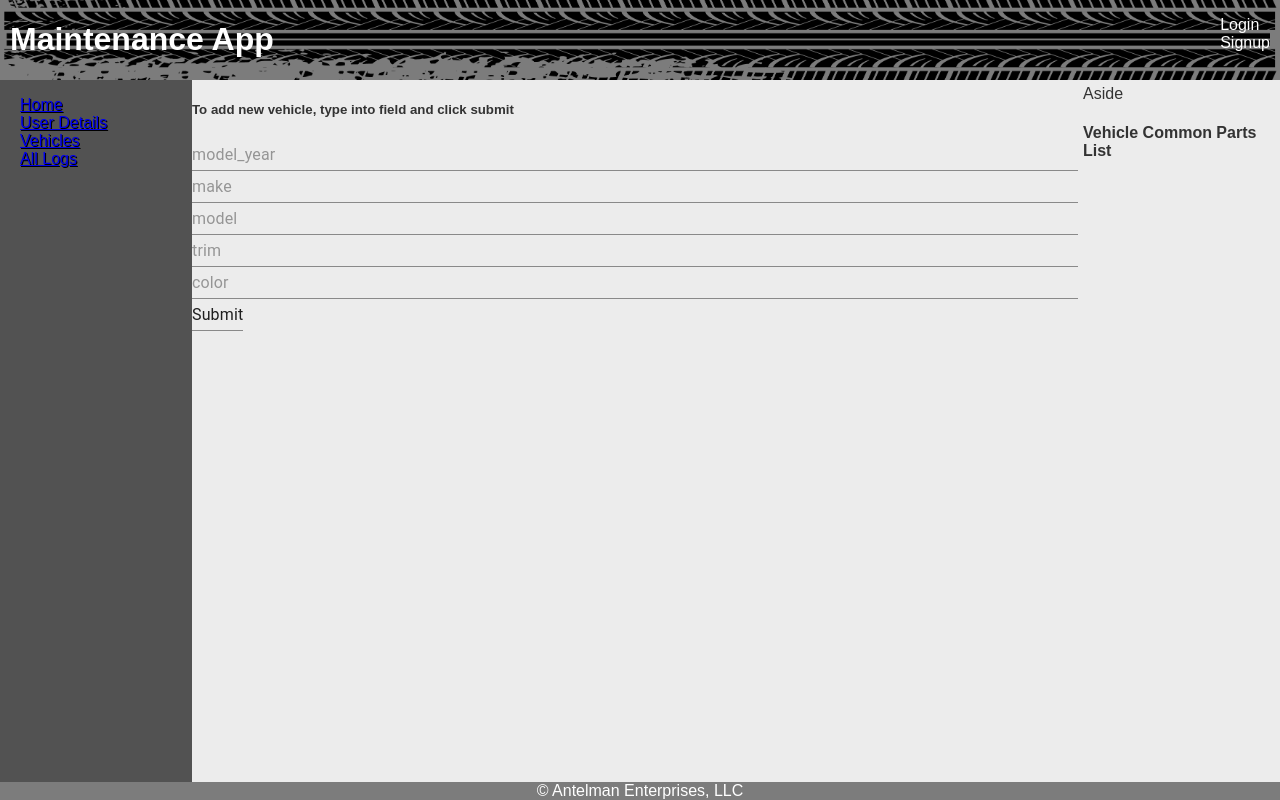
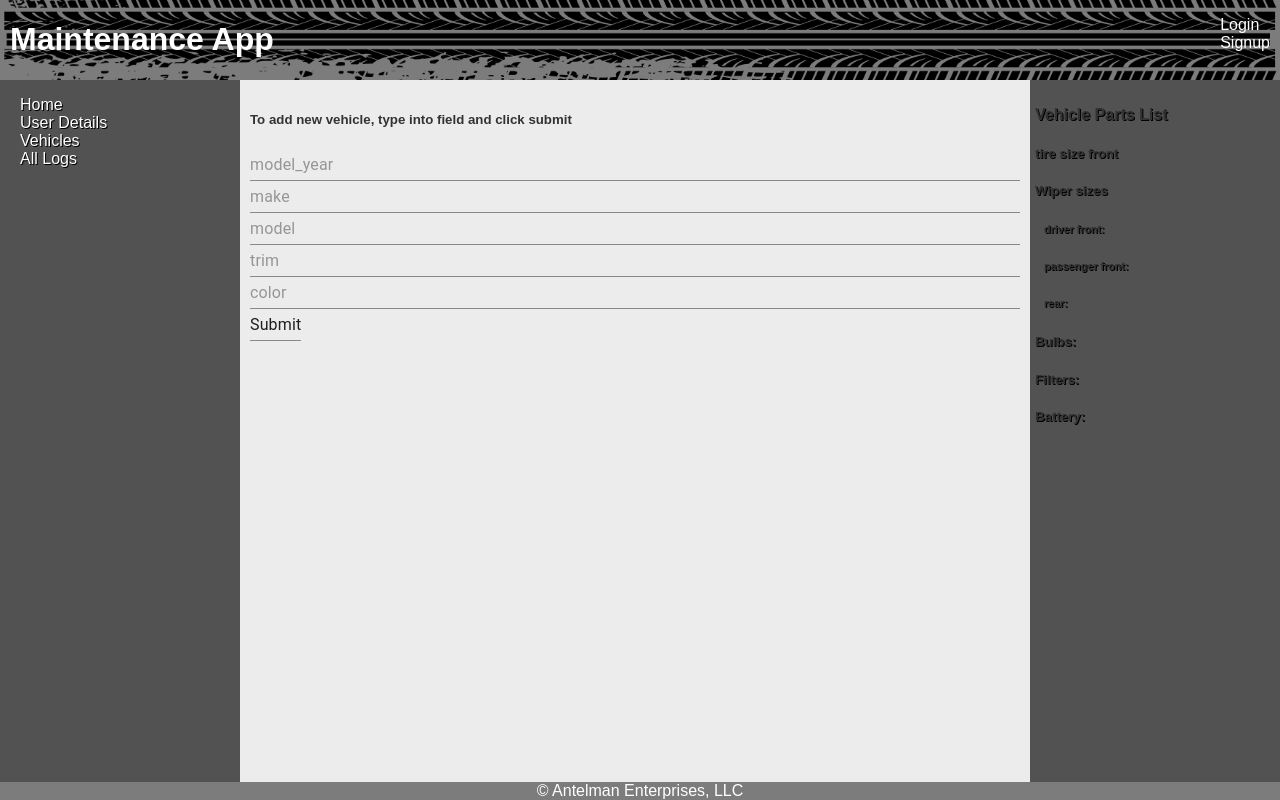
Before and after one commit to Antelman82/maintenance-app-frontend, a React (Create React App) app in the folder maintenance-log-app/: page /vehicleadd in a window 1280 px wide. Built offline with nearby package versions, Linux system fonts and the light colour scheme.

Commit message:
updated some css formatting, tooltips for vehicles, and improved log functionality

```diff
--- a/maintenance-log-app/src/App.js
+++ b/maintenance-log-app/src/App.js
@@ -406,7 +406,7 @@ class App extends Component {
               <li><Link to="/home">Home</Link></li>
               <li><Link to="/user">User Details</Link></li>
               <li><Link to="/vehicles">Vehicles</Link></li>
-              <li><Link to="/logs">All Logs</Link></li>
+              <li><Link to="/logs/all">All Logs</Link></li>
             </ul>
           </nav>
           <main className="App-content">
@@ -470,7 +470,7 @@ class App extends Component {
                 }
               />
               <Route
-                path='/logs'
+                path='/logs/:id'
                 render={routerProps =>
                   <Logs
                     {...routerProps}
@@ -480,12 +480,17 @@ class App extends Component {
               />
               <Route path="/*" render={() => <Redirect to="/home" />} />
             </Switch>
-            {/* <UserInfo props={this.state.userInfo}/> */}
-            {/* <Vehicles props={this.state}/> */}
-            {/* <Logs props={this.state}/> */}
           </main>
-          <aside className="App-sidebar">Aside
-            <h4>Vehicle Common Parts List</h4>
+          <aside className="App-sidebar">
+            <h4>Vehicle Parts List</h4>
+            <h5>tire size front</h5>
+            <h5>Wiper sizes</h5>
+            <h6>&nbsp;&nbsp; driver front:</h6>
+            <h6>&nbsp;&nbsp; passenger front:</h6>
+            <h6>&nbsp;&nbsp; rear:</h6>
+            <h5>Bulbs:</h5>
+            <h5>Filters:</h5>
+            <h5>Battery:</h5>
           </aside>
         </div>
 
--- a/maintenance-log-app/src/Logs.js
+++ b/maintenance-log-app/src/Logs.js
@@ -1,8 +1,5 @@
 import React, { Component } from 'react';
 
-
-// const base_url = window.SERVER_ADDRESS
-const base_url = 'http://localhost:8000/api/'
 
 class Logs extends Component {
   constructor(props){
@@ -10,22 +7,47 @@ class Logs extends Component {
   }
 
   render() {
-    // console.log('Log Component Render', this.props.props.logs[0])
-    let logDetails = this.props.props.logs.map((log, index) => {
-        return (
+    console.log('Log Component Render', this.props)
+    console.log(this.props.match.params && this.props.match.params.id)
+    let logDetails = []
+    if(this.props.match.params.id !== 'all'){
+    logDetails = this.props.props.logs.map((log, index) => {
+        if (log.vehicle == this.props.match.params.id){
+          return (
             <div key={index}>
-                <li>{`entry_date: ${log.entry_date}`}</li>
                 <li>{`date of service: ${log.date}`}</li>
                 <li>{`shop: ${log.shop}`}</li>
                 <li>{`receipts: ${log.receipts}`}</li>
                 <li>{`repair name: ${log.repair_name}`}</li>
                 <li>{`cost: ${log.cost}`}</li>
                 <li>{`description: ${log.description}`}</li>
+                <li>{`vehicle: ${log.vehicle}`}</li>
+                <h6>{`entry_date: ${log.entry_date}`}</h6>
                 <li>==================================</li>
             </div>
+          )
+        }
+    })}
+
+    if(this.props.match.params.id === 'all'){
+      logDetails = this.props.props.logs.map((log, index) => {
+        return (
+          <div key={index}>
+              <li>{`date of service: ${log.date}`}</li>
+              <li>{`shop: ${log.shop}`}</li>
+              <li>{`receipts: ${log.receipts}`}</li>
+              <li>{`repair name: ${log.repair_name}`}</li>
+              <li>{`cost: ${log.cost}`}</li>
+              <li>{`description: ${log.description}`}</li>
+              <li>{`vehicle: ${log.vehicle}`}</li>
+              <h6>{`entry_date: ${log.entry_date}`}</h6>
+              <li>==================================</li>
+          </div>
         )
     })
+    }
 
+    console.log(logDetails)
 
     return (
         <div>
--- a/maintenance-log-app/src/Vehicles.js
+++ b/maintenance-log-app/src/Vehicles.js
@@ -13,10 +13,11 @@ class Vehicles extends Component {
         // console.log(vehicle)
         return (
             <div key={index}>
-                <li>{`${vehicle && vehicle.model_year} ${vehicle && vehicle.make} ${vehicle && vehicle.model}`}</li>
+                <Link to={`/logs/${vehicle && vehicle.id}`}><li className='tooltip'>{`${vehicle && vehicle.model_year} ${vehicle && vehicle.make} ${vehicle && vehicle.model}`}
+                <span class="tooltiptext tooltip-right">View Logs</span></li></Link>
                 <li>{`trim: ${vehicle && vehicle.trim}`}</li>
                 <li>{`color: ${vehicle && vehicle.color}`}</li>
-                <Link to={`vehicleupdate/${vehicle && vehicle.id}`}><button
+                <Link to={`/vehicleupdate/${vehicle && vehicle.id}`}><button
                     id={vehicle && vehicle.id}>Update</button></Link>
                 <Link to={`/vehicledelete/${vehicle && vehicle.id}`}><button
                     id={vehicle && vehicle.id}>Remove</button>
--- a/maintenance-log-app/src/index.css
+++ b/maintenance-log-app/src/index.css
@@ -30,8 +30,8 @@ code {
 .App-content {
   flex: 1;
   /* border: 1px solid red; */
-  max-height: 90vw;
-  overflow: scroll;
+  max-height: 90%;
+  overflow-y: scroll;
 }
 .padding-left {
   padding-left: 5px;
@@ -63,6 +63,8 @@ code {
   padding: 5px;
   max-height: 90vw;
   overflow: scroll;
+  background-color: #525252;
+  text-shadow: 1px 1px 0 #000;
 }
 
 .App-nav ul {
@@ -75,9 +77,16 @@ code {
   padding: 0vh 5vw;
   margin: 0;
 }
+.App-content {
+  padding: 10px;
+}
 
 li button {
   width: 100%;
+}
+
+button {
+  color: #7C7C7C;
 }
 
 li {
@@ -137,19 +146,77 @@ nav li {
   opacity: 0.7;
 } */
 
-@media (min-width: 768px) {
+a {
+  text-decoration: none;
+}
+
+a:link {
+  color: #fff;
+}
+a:visited {
+  color: #fff;
+}
+a:active {
+  color: #7C7C7C;
+  text-decoration: underline;
+}
+a:hover {
+  text-decoration: underline;
+}
+.tooltip {
+  position: relative;
+  display: inline-block;
+  border-bottom: 1px dotted black;
+}
+
+.tooltip .tooltiptext {
+  visibility: hidden;
+  width: 120px;
+  background-color: black;
+  color: #fff;
+  text-align: center;
+  border-radius: 6px;
+  padding: 5px 0;
+
+  /* Position the tooltip */
+  position: absolute;
+  z-index: 1;
+  top: -5px;
+  left: 105%;
+}
+
+.tooltip:hover .tooltiptext {
+  visibility: visible;
+}
+
+@media screen and (min-width: 768px) {
   .App-body {
     flex-direction: row;
     flex: 1;
     /* border: 1px solid red; */
   }
+
   .App-content {
     flex: 1;
     /* border: 1px solid red; */
   }
+
   .App-nav, .App-sidebar {
     /* 12em is the width of the columns */
-    flex: 0 0 12em;
+    flex: 0 0 15em;
     /* border: 1px solid red; */
+    /* text-align: center; */
+  }
+
+  /* .App-nav {
+    padding-left: 0;
+    text-align: center;
+  } */
+
+  .App-nav a {
+    margin: auto;
+    /* text-align: center; */
+    width: 50%;
+    padding: 0;
   }
 }
```
